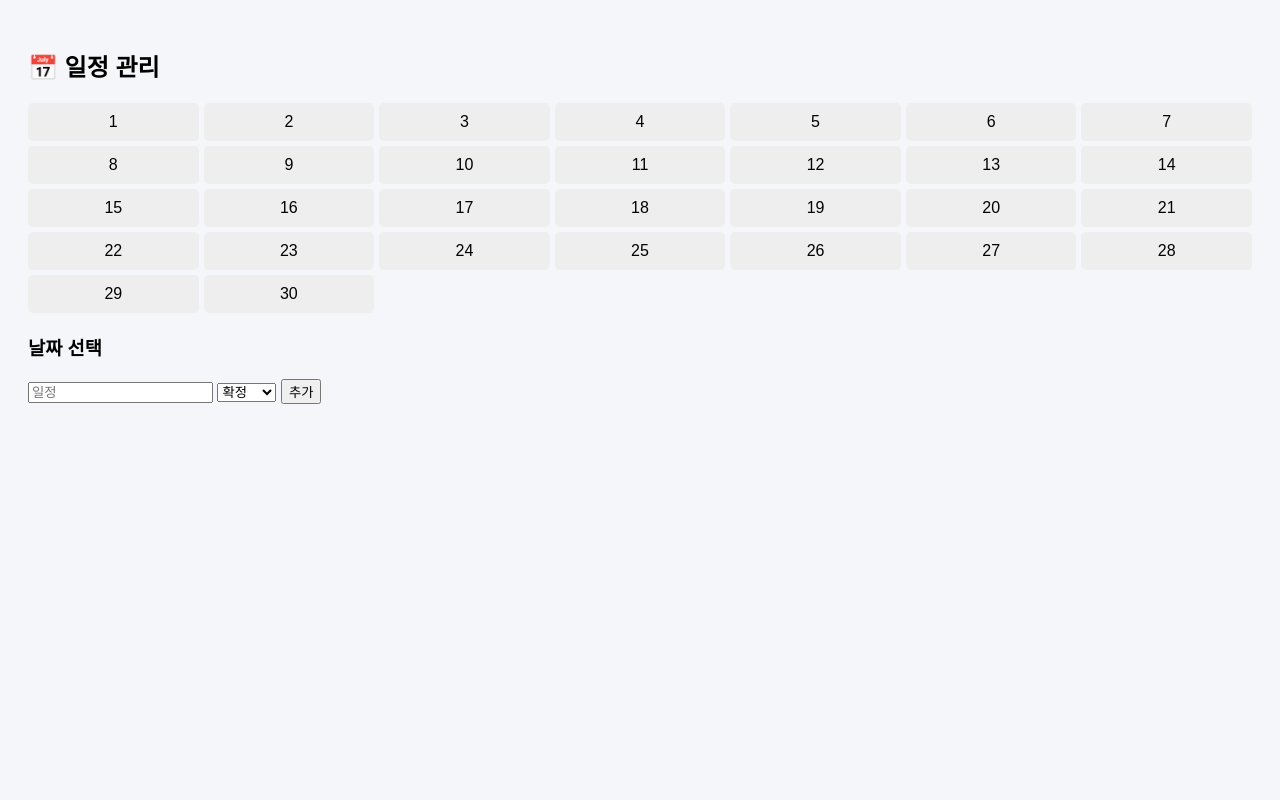
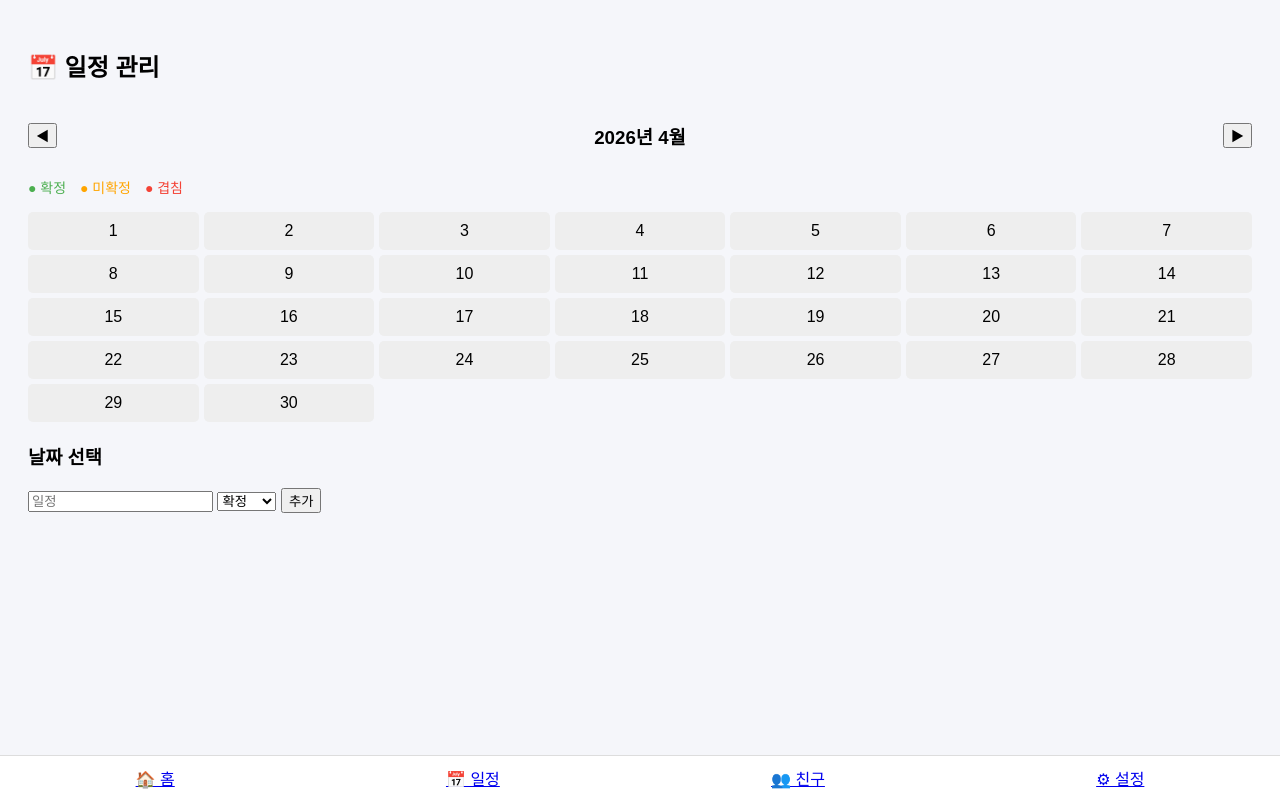
Before and after one commit to rightpleft/dayjeong, a Django app: page /add/ in a window 1280 px wide. Run offline with Django 4.2, Linux system fonts and the light colour scheme.

Commit message:
fix schedule page UI (nav, month, legend)

```diff
--- a/user/templates/add_schedule.html
+++ b/user/templates/add_schedule.html
@@ -7,6 +7,15 @@
 <style>
 body { font-family: Arial; padding:20px; background:#f5f6fa; }
 
+/* 상단 월 이동 */
+.header {
+    display:flex;
+    justify-content:space-between;
+    align-items:center;
+    margin-bottom:10px;
+}
+
+/* 캘린더 */
 .calendar {
     display:grid;
     grid-template-columns: repeat(7, 1fr);
@@ -22,14 +31,39 @@ body { font-family: Arial; padding:20px; background:#f5f6fa; }
     cursor:pointer;
 }
 
+/* 상태 색 */
 .확정 { background:#4CAF50; color:white; }
 .겹침 { background:#f44336; color:white; }
 .미확정 { background:orange; color:white; }
 
+/* 상태 설명 */
+.legend {
+    margin-bottom:15px;
+    font-size:14px;
+}
+
+.legend span {
+    margin-right:10px;
+}
+
+/* 리스트 */
 .schedule-item {
     padding:10px;
     background:white;
     margin-top:5px;
+}
+
+/* 하단 네비 */
+.bottom-nav {
+    position: fixed;
+    bottom: 0;
+    left:0;
+    width: 100%;
+    background: white;
+    border-top: 1px solid #ddd;
+    display: flex;
+    justify-content: space-around;
+    padding: 10px 0;
 }
 </style>
 </head>
@@ -38,6 +72,21 @@ body { font-family: Arial; padding:20px; background:#f5f6fa; }
 
 <h2>📅 일정 관리</h2>
 
+<!-- 월 이동 -->
+<div class="header">
+    <button onclick="prevMonth()">◀</button>
+    <h3 id="month"></h3>
+    <button onclick="nextMonth()">▶</button>
+</div>
+
+<!-- 상태 설명 -->
+<div class="legend">
+    <span style="color:#4CAF50;">● 확정</span>
+    <span style="color:orange;">● 미확정</span>
+    <span style="color:#f44336;">● 겹침</span>
+</div>
+
+<!-- 캘린더 -->
 <div id="calendar" class="calendar"></div>
 
 <h3 id="date">날짜 선택</h3>
@@ -52,22 +101,33 @@ body { font-family: Arial; padding:20px; background:#f5f6fa; }
 
 <div id="list"></div>
 
+<!-- 하단 네비 -->
+<div class="bottom-nav">
+    <a href="/">🏠 홈</a>
+    <a href="/add/">📅 일정</a>
+    <a href="/friends/">👥 친구</a>
+    <a href="/settings/">⚙ 설정</a>
+</div>
+
 <script>
 let selected=null;
-const now=new Date();
-const y=now.getFullYear();
-const m=now.getMonth();
+let now=new Date();
 
-function key(){ return `cal-${y}-${m}`; }
+function key(){
+    return `cal-${now.getFullYear()}-${now.getMonth()}`;
+}
 
 function loadCal(){
     const cal=document.getElementById("calendar");
     cal.innerHTML="";
 
+    document.getElementById("month").innerText =
+        `${now.getFullYear()}년 ${now.getMonth()+1}월`;
+
     const saved=JSON.parse(localStorage.getItem(key()))||{};
-    const last=new Date(y,m+1,0).getDate();
+    const last=new Date(now.getFullYear(),now.getMonth()+1,0).getDate();
 
-    for(let d=1;d<=last;d++){
+    for(let d=1; d<=last; d++){
         const div=document.createElement("div");
         div.className="day";
         div.innerText=d;
@@ -82,9 +142,20 @@ function loadCal(){
     }
 }
 
+function prevMonth(){
+    now.setMonth(now.getMonth()-1);
+    loadCal();
+}
+
+function nextMonth(){
+    now.setMonth(now.getMonth()+1);
+    loadCal();
+}
+
 function select(d){
     selected=d;
-    document.getElementById("date").innerText=`${m+1}/${d}`;
+    document.getElementById("date").innerText =
+        `${now.getMonth()+1}/${d}`;
     loadList();
 }
 
```
